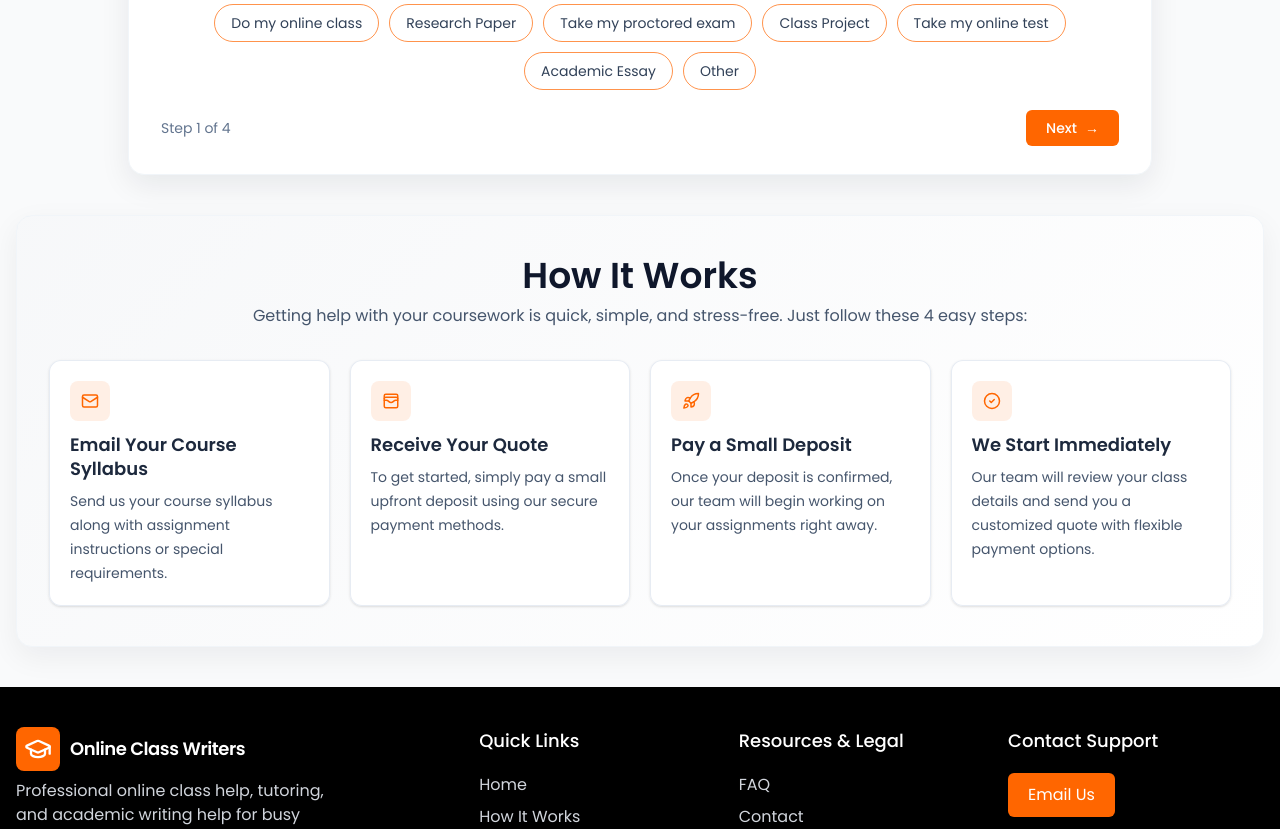
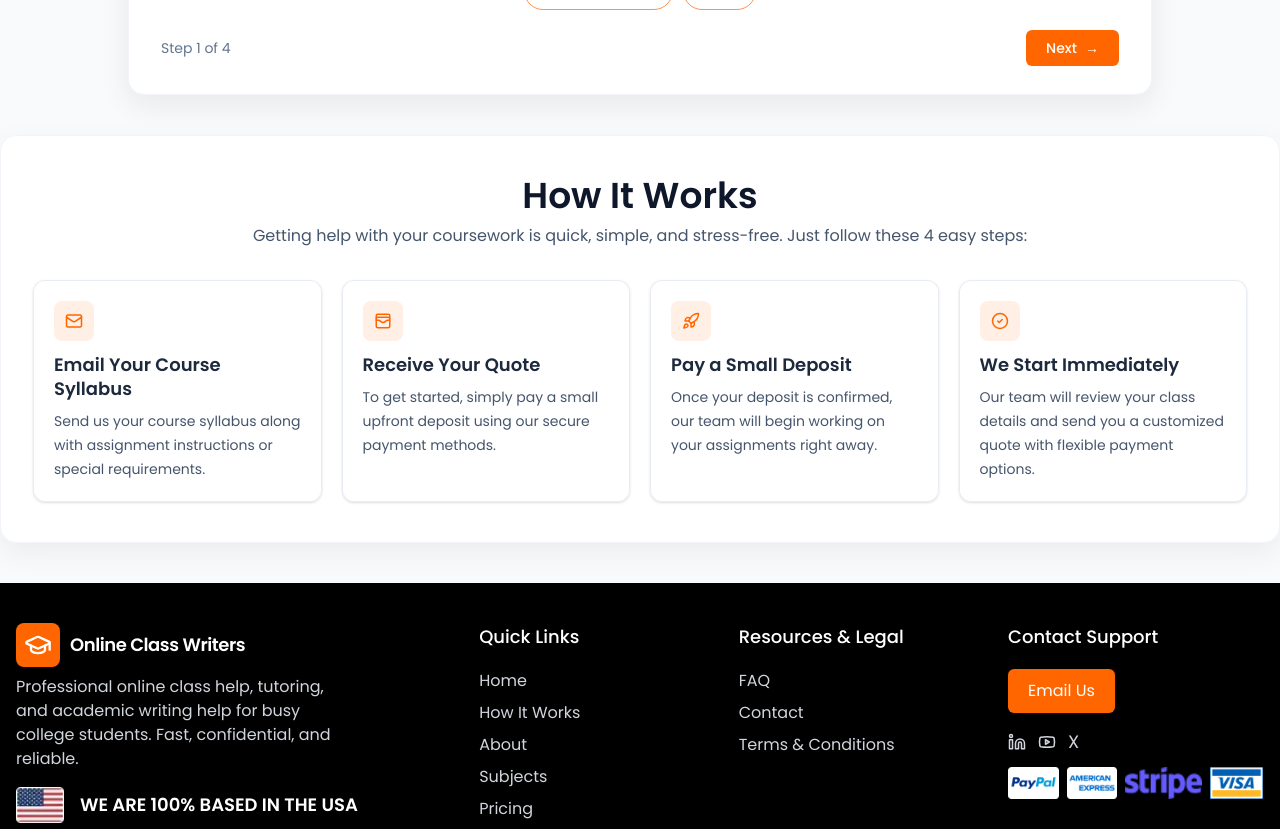
Before and after one commit to Mern-Unbeatable/alainmwadzua, a React app: page / in a window 1280 px wide. Shown: the part 1080-1909 px from the top of the page. Built offline with nearby package versions, Linux system fonts and the light colour scheme.

Commit message:
feat: simplify main layout structure and clean up How It Works section styling

```diff
--- a/src/components/Layout.jsx
+++ b/src/components/Layout.jsx
@@ -7,7 +7,7 @@ const Layout = memo(() => {
   return (
     <div className="min-h-screen overflow-x-hidden bg-gray-50 flex flex-col">
       <Navbar />
-      <main className="container mx-auto px-4 pt-20 py-0 flex-1">
+      <main>
         <Outlet />
       </main>
       <Footer />
--- a/src/components/home/HowItWorksSection.jsx
+++ b/src/components/home/HowItWorksSection.jsx
@@ -30,9 +30,9 @@ const STEPS = [
 
 const HowItWorksSection = memo(() => {
   return (
-    <section className="mt-8 sm:mt-10">
+    <section className="mt-8 sm:mt-10 ">
       <div className="relative overflow-hidden rounded-2xl border border-slate-100 bg-white px-5 py-7 shadow-[0_10px_30px_rgba(15,23,42,0.06)] sm:px-8 sm:py-10">
-        <div className="pointer-events-none absolute inset-0 bg-[linear-gradient(135deg,rgba(148,163,184,0.08)_0%,rgba(255,255,255,0.6)_100%)]" />
+        <div className="pointer-events-none absolute inset-0 " />
 
         <div className="relative z-10 text-center">
           <h2 className="text-3xl sm:text-4xl font-semibold text-slate-900">
```
